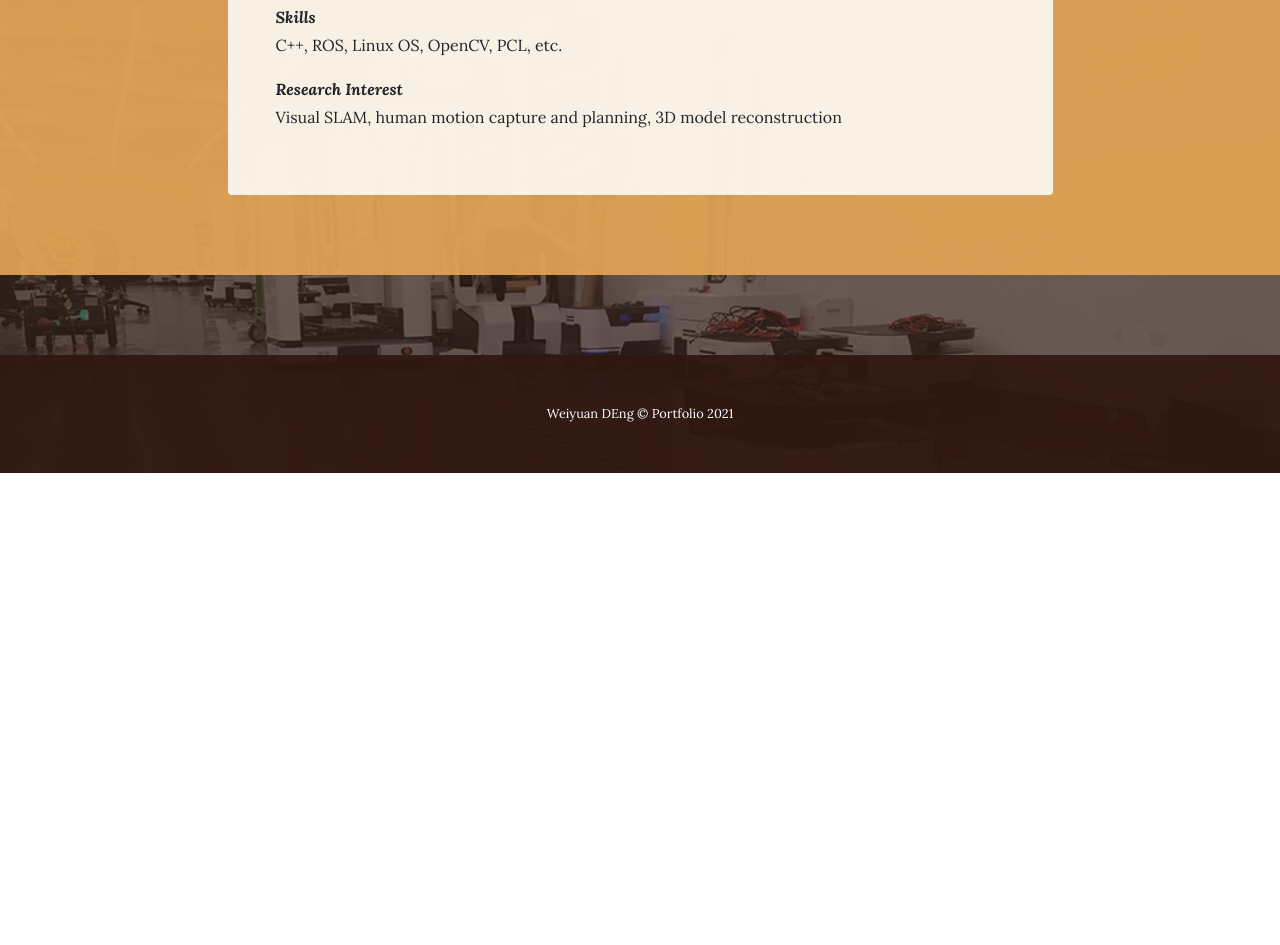
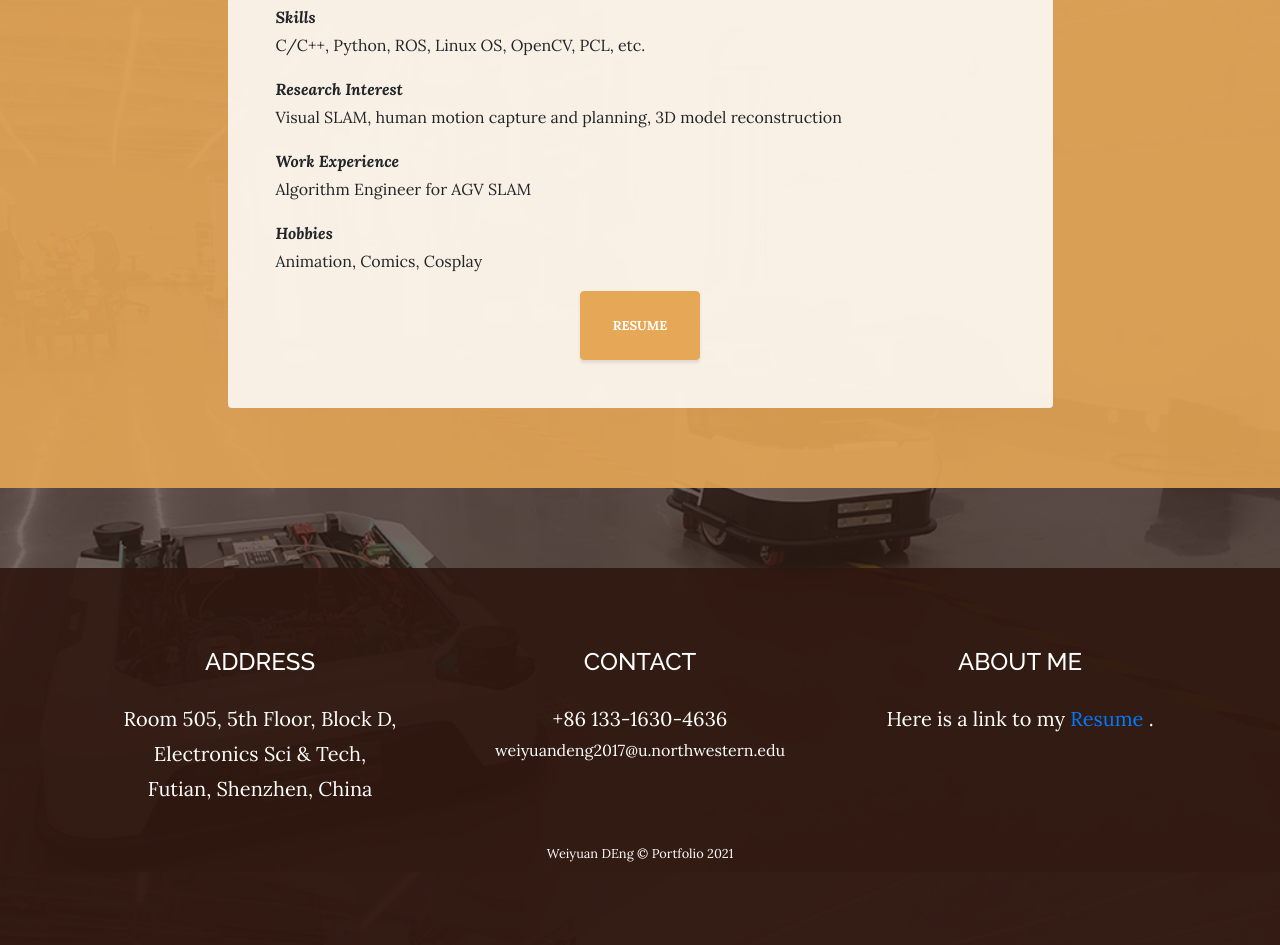
Before and after one commit to WeiyuanDeng/WeiyuanDeng.github.io, a website: page about.html in a window 1280 px wide. Shown: the part 999-1944 px from the top of the page. Before the commit the page ends 1472 px from the top, so only its background shows below. Drawn offline with Linux system fonts and the light colour scheme.

Commit message:
add footer

```diff
--- a/about.html
+++ b/about.html
@@ -88,14 +88,28 @@
                                 <em><strong>Skills</strong></em>
                                 <!-- <span class="section-heading-lower">We're Open</span> -->
                             </p>
-                            <p>C++, ROS, Linux OS, OpenCV, PCL, etc.</p>
+                            <p>C/C++, Python, ROS, Linux OS, OpenCV, PCL, etc.</p>
 
                             <p class=" mb-0">
                                 <em><strong>Research Interest</strong></em>
                                 <!-- <span class="section-heading-lower">We're Open</span> -->
                             </p>
                             <p>Visual SLAM, human motion capture and planning, 3D model reconstruction</p>
+                            <p class=" mb-0">
+                                <em><strong>Work Experience</strong></em>
+                                <!-- <span class="section-heading-lower">We're Open</span> -->
+                            </p>
+                            <p>Algorithm Engineer for AGV SLAM</p>
 
+                            <p class=" mb-0">
+                                <em><strong>Hobbies</strong></em>
+                                <!-- <span class="section-heading-lower">We're Open</span> -->
+                            </p>
+                            <p>Animation, Comics, Cosplay</p>
+
+                            <div class="intro-button text-center mx-auto">
+                                <a class="btn btn-primary text-center btn-xl" href="cv/CV_WeiyuanDEng.pdf">RESUME</a>
+                            </div>
                         </div>
                     </div>
                 </div>
@@ -103,9 +117,52 @@
         </div>
     </section>
 
-    <footer class="footer text-faded text-center py-5">
+    <!-- Footer-->
+    <footer class="footer text-center">
         <div class="container">
-            <p class="m-0 small">Weiyuan DEng &copy; Portfolio 2021</p>
+            <div class="row">
+                <!-- Footer Location-->
+                <div class="col-lg-4 mb-5 mb-lg-0">
+                    <h4 class="text-uppercase mb-4">Address</h4>
+                    <p class="lead mb-0">
+                        Room 505, 5th Floor, Block D, Electronics Sci & Tech,
+                        <br />
+                        Futian, Shenzhen, China
+                    </p>
+                </div>
+                <!-- Footer Social Icons-->
+                <div class="col-lg-4 mb-5 mb-lg-0">
+                    <h4 class="text-uppercase mb-4">Contact</h4>
+                    <p class="lead mb-0">
+                        +86 133-1630-4636
+                    </p>
+                    <p class=" mb-0">
+                        weiyuandeng2017@u.northwestern.edu
+                    </p>
+                    <!-- <a class="btn btn-outline-light btn-social mx-1" href="#!"><i
+                                class="fab fa-fw fa-facebook-f"></i></a>
+                        <a class="btn btn-outline-light btn-social mx-1" href="#!"><i class="fab fa-fw fa-twitter"></i></a>
+                        <a class="btn btn-outline-light btn-social mx-1" href="#!"><i
+                                class="fab fa-fw fa-linkedin-in"></i></a>
+                        <a class="btn btn-outline-light btn-social mx-1" href="#!"><i class="fab fa-fw fa-dribbble"></i></a> -->
+                </div>
+                <!-- Footer About Text-->
+                <div class="col-lg-4">
+                    <h4 class="text-uppercase mb-4">About Me</h4>
+                    <p class="lead mb-0">
+                        Here is a link to my
+                        <a href="cv/CV_WeiyuanDEng.pdf">Resume</a>
+                        .
+                    </p>
+                </div>
+                <div class="container">
+                    <pre>
+                        </pre>
+                </div>
+                <div class="container">
+                    <p class="mb-3 mb-lg-0 small">Weiyuan DEng &copy; Portfolio 2021</p>
+                </div>
+            </div>
         </div>
     </footer>
 
```
Also changed, not shown: contact.html (+45 -2 lines), index.html (+19 -6 lines), 1 other file.
